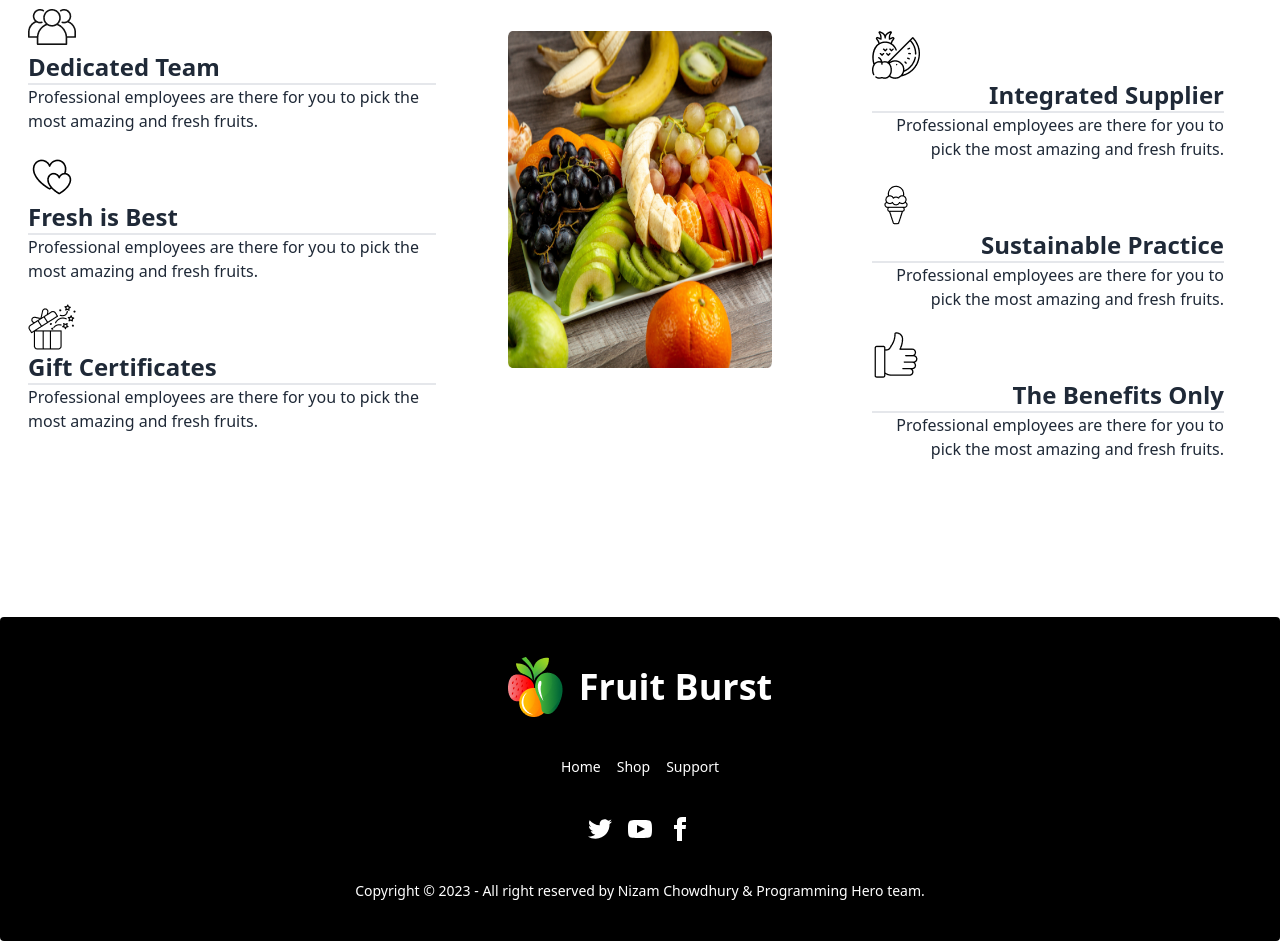
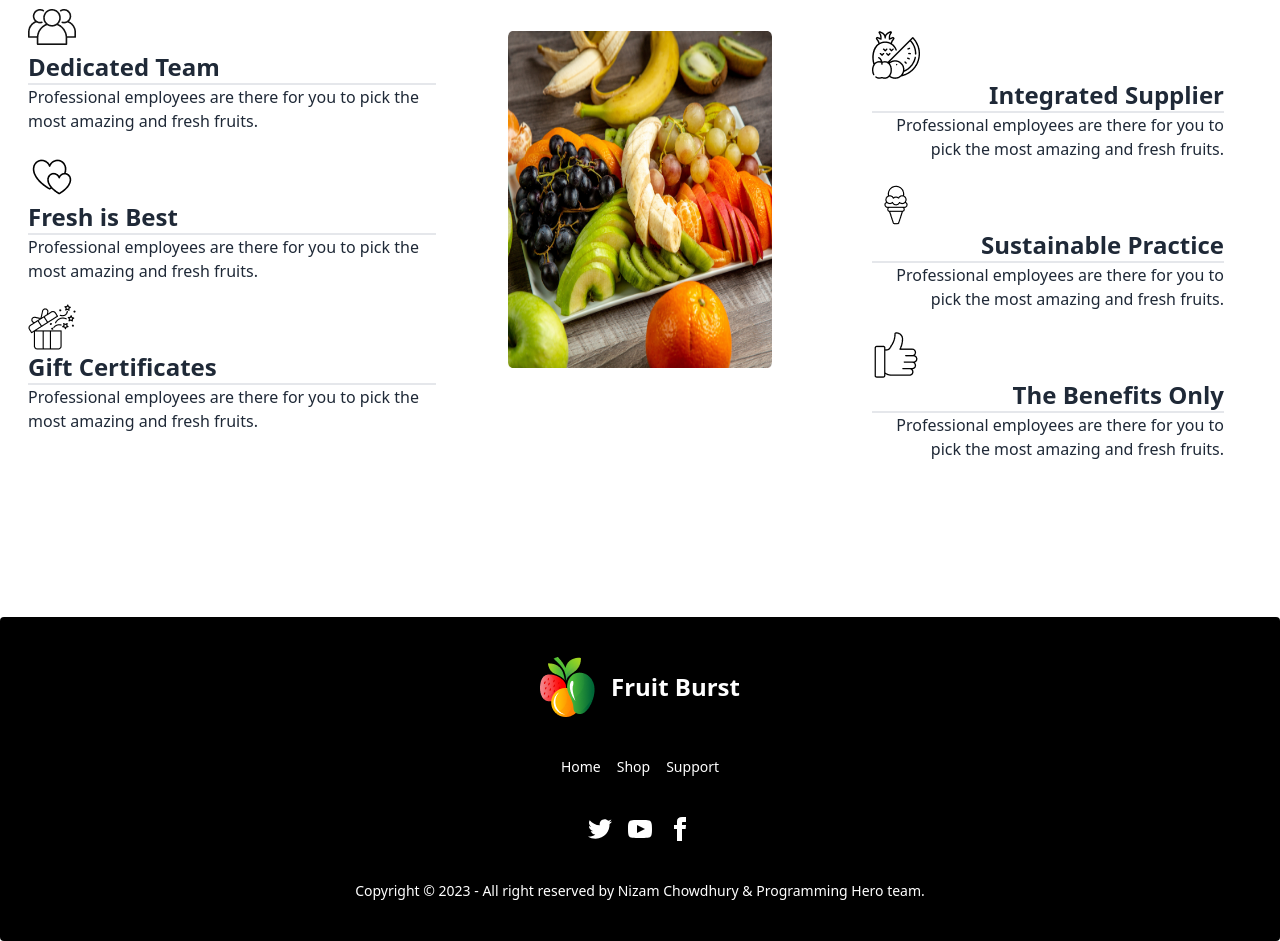
Before and after one commit to NizamChy/b8a3-fruit-brust, a plain HTML site: page index.html in a window 1280 px wide. Shown: the part 2609-3550 px from the top of the page. Drawn offline with nearby package versions, Linux system fonts and the light colour scheme.

Commit message:
Finally completed my project

```diff
--- a/index.html
+++ b/index.html
@@ -867,7 +867,7 @@
 
         <div class="grid grid-flow-col gap-4">
           <img src="./images/logo.png" alt="">
-          <h1 class="text-4xl font-bold">Fruit Burst</h1>
+          <h1 class="text-2xl justify-center font-bold">Fruit Burst</h1>
         </div>
 
         <div class="grid grid-flow-col gap-4">
```
